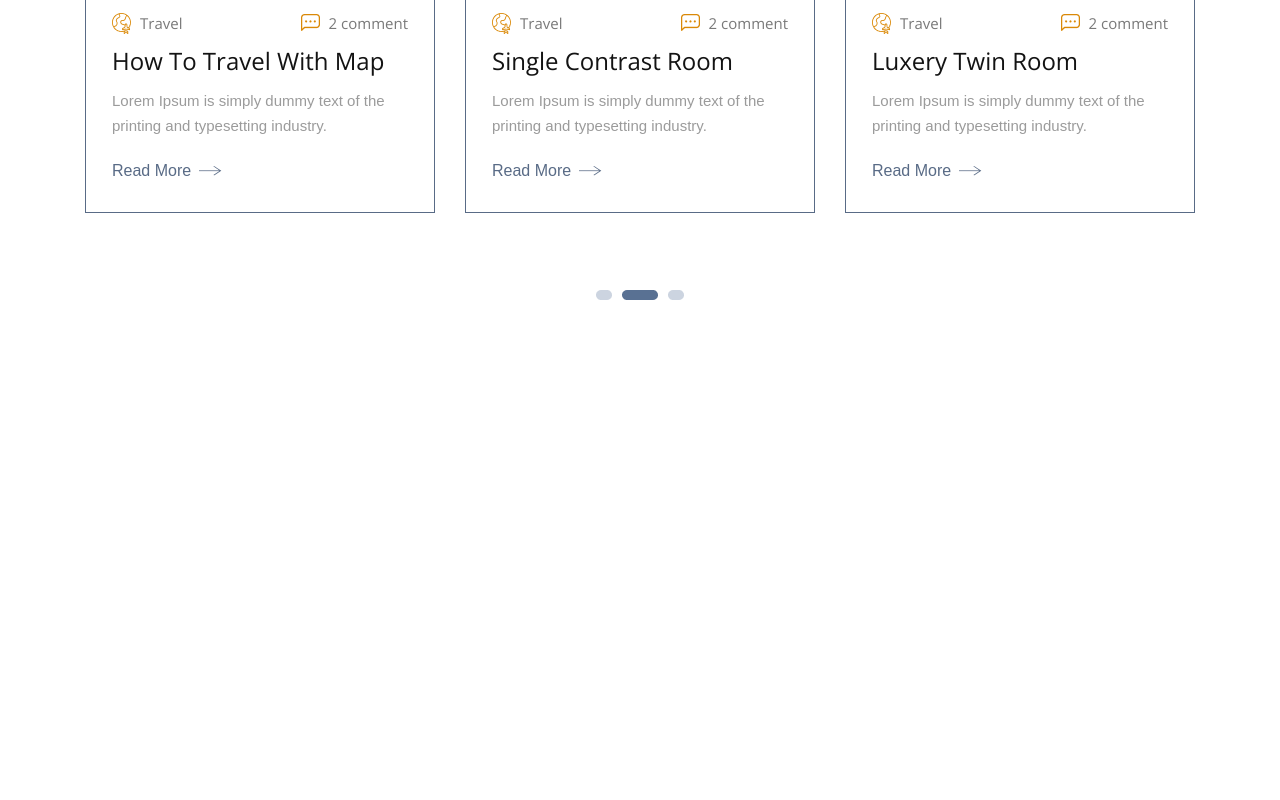
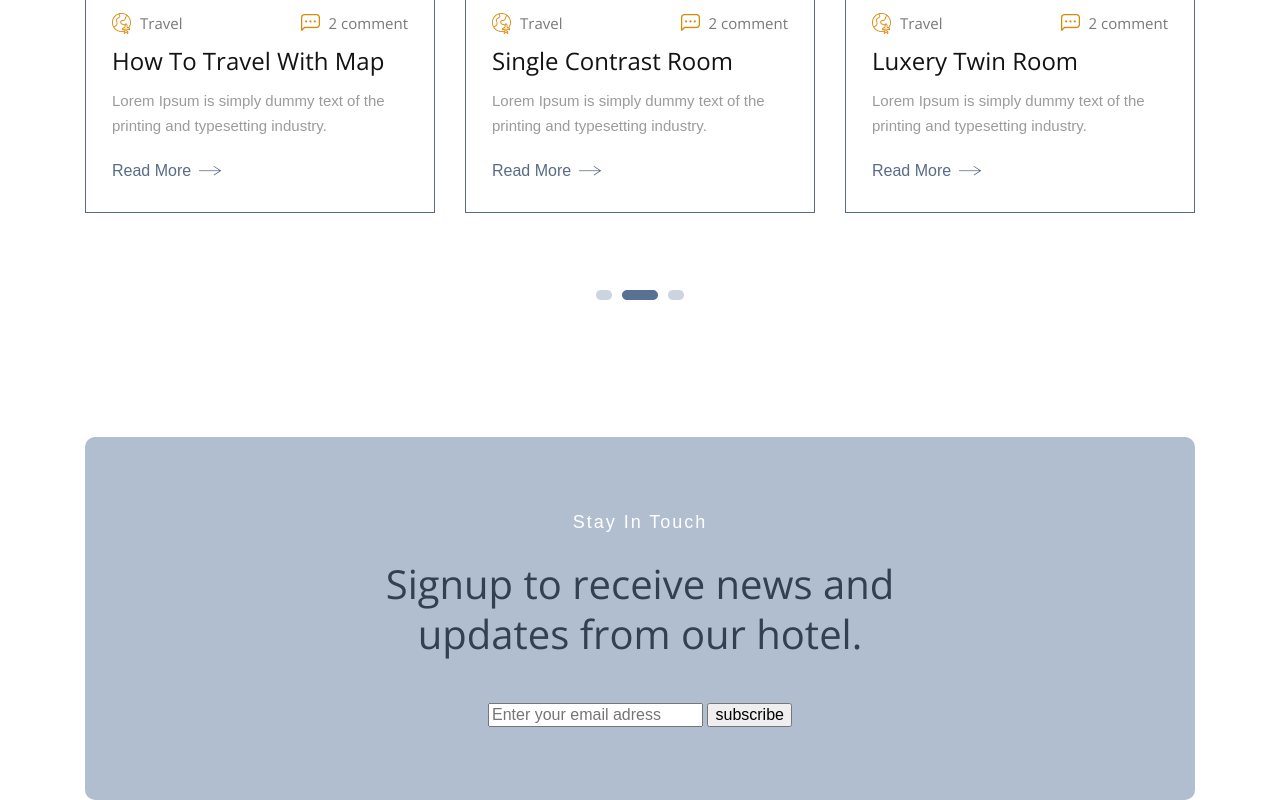
Before and after one commit to dhpcode/hotel-landing-page, a plain HTML site: page index.html in a window 1280 px wide. Shown: the part 5206-6006 px from the top of the page. Before the commit the page ends 5643 px from the top, so only its background shows below. Drawn offline with nearby package versions, Linux system fonts and the light colour scheme; a web font is replaced by a local one.

Commit message:
contact cta started

```diff
--- a/css/styles.css
+++ b/css/styles.css
@@ -1031,3 +1031,39 @@ only screen and (min-resolution: 2dppx) {}
 .hotel-blog__carousel {
   margin-bottom: 130px;
 }
+
+/* Contact CTA */
+
+.contact-cta {
+  padding: 73px 0;
+  background-color: #B1BED0;
+  display: flex;
+  flex-direction: column;
+  justify-content: center;
+  align-items: center;
+  border-radius: 10px;
+}
+
+.contact-cta__text {
+  font-size: 18px;
+  line-height: 24px;
+  letter-spacing: 2px;
+  text-transform: capitalize;
+  color: #fff;
+  margin-bottom: 25px;
+}
+
+.contact-cta__title {
+  text-align: center;
+  font-size: 40px;
+  line-height: 50px;
+  font-family: var(--title-font);
+  color: #334052;
+  margin-bottom: 44px;
+}
+
+.contact-cta__form {}
+
+.contact-cta__input {}
+
+.contact-cta__button {}
--- a/index.html
+++ b/index.html
@@ -408,6 +408,20 @@
 
       </section>
 
+      <!-- Contact CTA -->
+      <section class="contact-cta">
+        <div class="contact-cta__text">
+          Stay in Touch
+        </div>
+        <div class="contact-cta__title">
+          Signup to receive news and <br> updates from our hotel.
+        </div>
+        <form action="" method="post" class="contact-cta__form">
+          <input class="contact-cta__input" type="email" placeholder="Enter your email adress">
+          <button class="contact-cta__button" type="submit">subscribe</button>
+        </form>
+      </section>
+
     </div>
   </main>
   <script src="js/main.js"></script>
```
